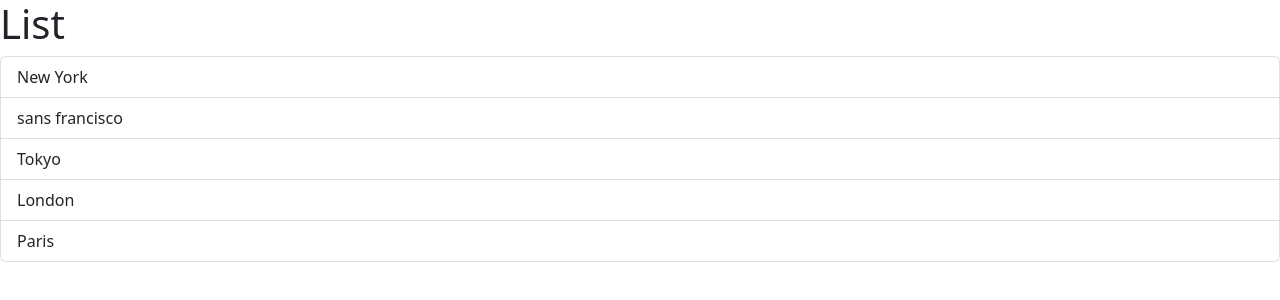
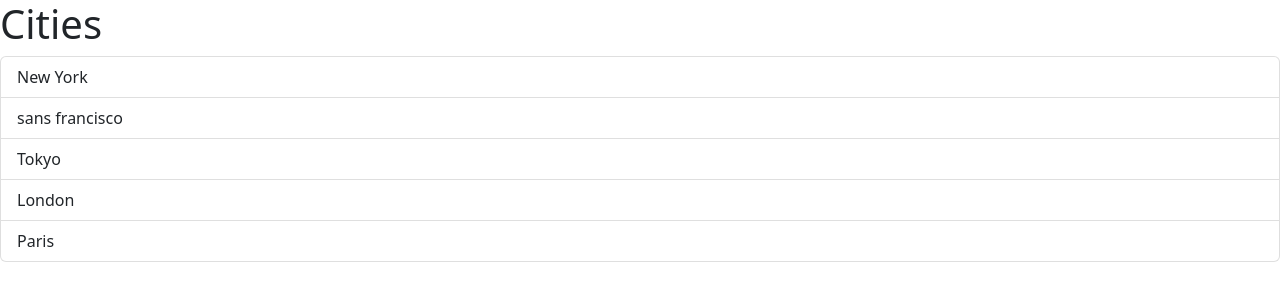
Before and after one commit to maryamjavedox19/react-app, a React (Vite) app: page / in a window 1280 px wide. Shown: the top 300 px of the page. Built offline with nearby package versions, Linux system fonts and the light colour scheme.

Commit message:
passing data via props

```diff
--- a/src/App.tsx
+++ b/src/App.tsx
@@ -1,7 +1,19 @@
-import ListGroup from './Components/ListGroup';
+import ListGroup from "./Components/ListGroup";
 
 function App() {
-    return <div><ListGroup/></div>
+    let items = [
+        "New York",
+        "sans francisco",
+        "Tokyo",
+        "London",
+        "Paris"
+    ];
+    return (
+        <div>
+            <ListGroup items={items}
+                heading="Cities"/>
+        </div>
+    );
 }
 
 export default App;
--- a/src/Components/ListGroup.tsx
+++ b/src/Components/ListGroup.tsx
@@ -1,14 +1,13 @@
 import {useState} from "react";
-function ListGroup() {
-    let items = [
-        "New York",
-        "sans francisco",
-        "Tokyo",
-        "London",
-        "Paris"
-    ];
 
-    // our component have state that will change over time
+// using interface we can define shape of object
+interface Props {
+    items: string[];
+    heading: string;
+}
+
+
+function ListGroup({items, heading} : Props) { // our component have state that will change over time
     const [selectedIndex, setSelectedIndex] = useState(-1);
     // -1 beacuse array index starts from 0
     // arg: variable we want to change, function where we change it
@@ -16,7 +15,7 @@
 
     return (
         <>
-            <h1>List</h1>
+            <h1>{heading}</h1>
             {/*works as if else*/}
             {
             items.length === 0 && <p>No item found</p>
```
